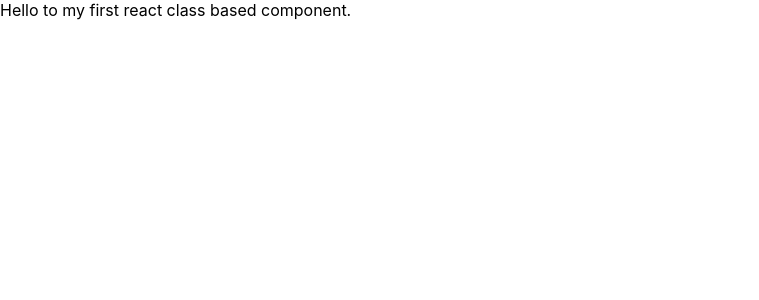
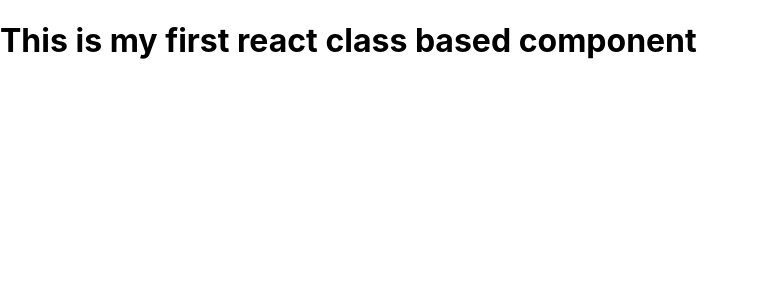
Before and after one commit to Deba94das/ReactJS-POC, a React (Create React App) app in the folder newsapp/: page / in a window 1280 px wide. Shown: the top 300 px of the page, without its empty margins (0-759 px from the left). Built offline with nearby package versions, Linux system fonts and the light colour scheme.

Commit message:
news app code added

```diff
--- a/newsapp/src/App.js
+++ b/newsapp/src/App.js
@@ -6,7 +6,7 @@ export default class App extends Component {
   render() {
     return (
       <div>
-        Hello to my first react class based component.
+        <h1>This is my first react class based component</h1>
       </div>
     )
   }
```
